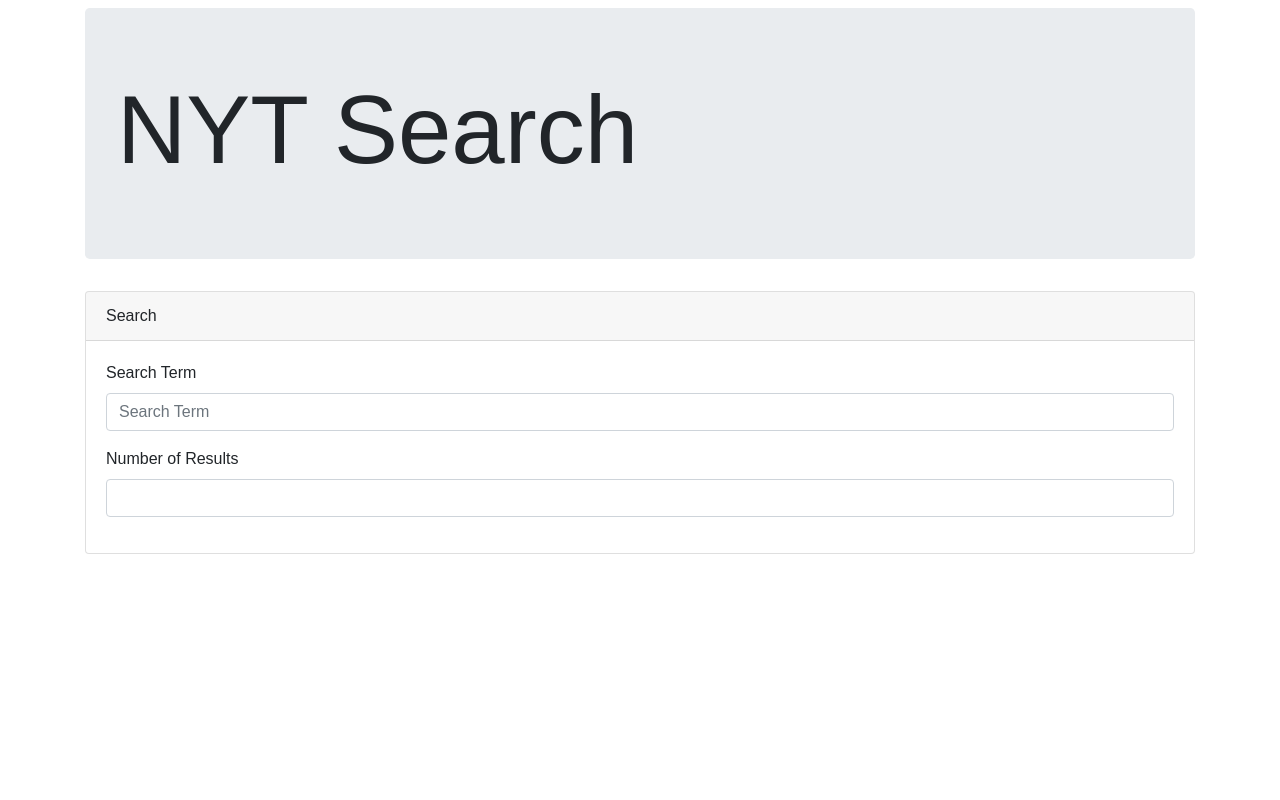
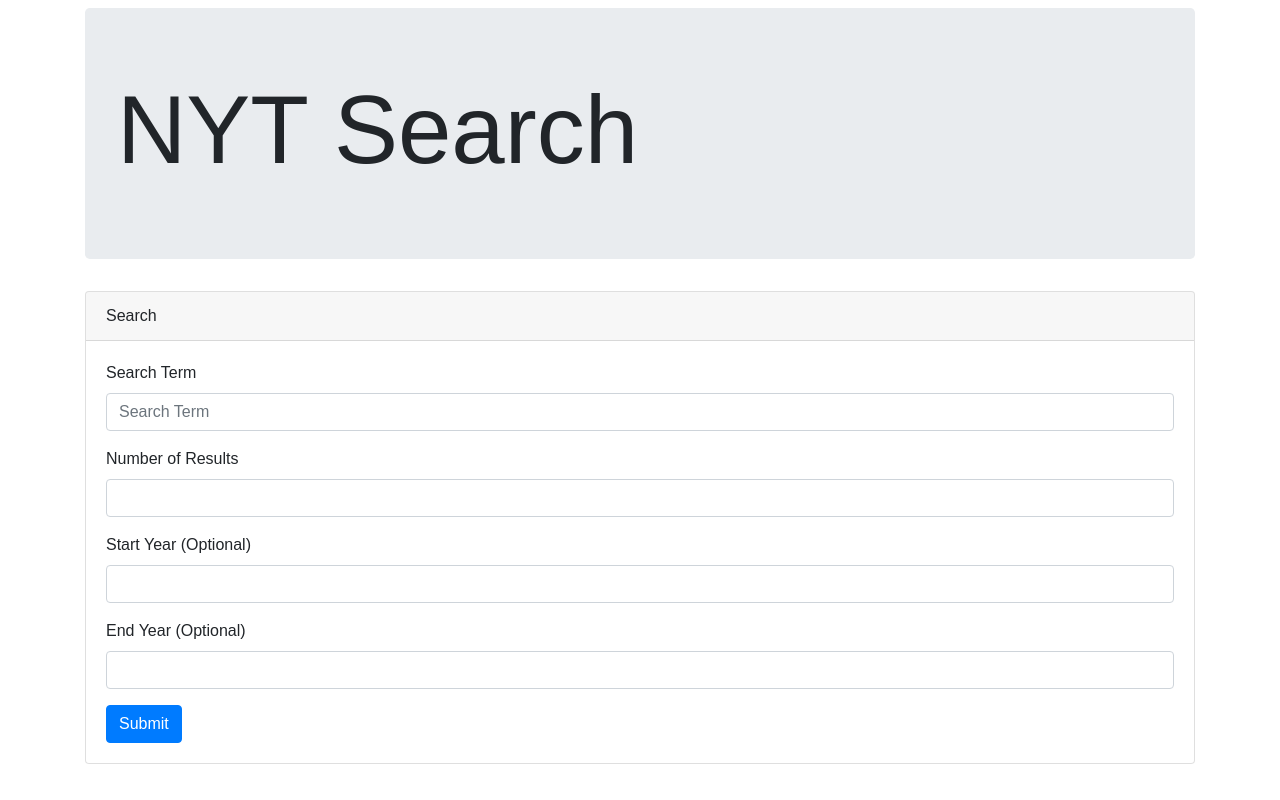
Before and after one commit to crystalodi/nytreact, a React (Create React App) app in the folder client/: page / in a window 1280 px wide. Built offline with nearby package versions, Linux system fonts and the light colour scheme.

Commit message:
add ui for forms to Home component.

```diff
--- a/client/src/components/Form/Button.js
+++ b/client/src/components/Form/Button.js
@@ -1,5 +1,5 @@
 import React from "react";
 
 export const Button = props => (
-    <button className="btn btn-primary" {...props}>{props.children}</button>
+    <button {...props}>{props.children}</button>
 )
--- a/client/src/pages/Home/Home.js
+++ b/client/src/pages/Home/Home.js
@@ -6,7 +6,7 @@
 class Home extends Component {
     state = {
         searchTerm: "",
-        numberToRetrieve: "",
+        numResults: "",
         startYear: "",
         endYear: "",
         articles: []
@@ -15,7 +15,10 @@
         const {name, value} = event.target;
         this.setState({
             [name]: value
-        })
+        }, ()=> console.log(this.state))
+    }
+    handleFormSubmit = event => {
+        event.preventDefault();
     }
     render() {
         return (
@@ -25,12 +28,21 @@
                         <form>
                             <FormGroup>
                                 <Label htmlFor="searchTerm">Search Term</Label>
-                                <Input type="text" onChange={this.handleInputChange} placeholder="Search Term" id="searchTerm"/>
+                                <Input type="text" onChange={this.handleInputChange} placeholder="Search Term" id="searchTerm" name="searchTerm"/>
                             </FormGroup>
                             <FormGroup>
                                 <Label htmlFor="numResults">Number of Results</Label>
-                                <Input type="number" onChange={this.handleInputChange} id="numResults"/>
+                                <Input type="number" onChange={this.handleInputChange} id="numResults" name="numResults"/>
                             </FormGroup>
+                            <FormGroup>
+                                <Label htmlFor="startYear">Start Year (Optional)</Label>
+                                <Input type="text" onChange={this.handleInputChange} id="startYear" name="startYear"/>
+                            </FormGroup>
+                            <FormGroup>
+                                <Label htmlFor="endYear">End Year (Optional)</Label>
+                                <Input type="text" onChange={this.handleInputChange} id="endYear" name="endYear"/>
+                            </FormGroup>
+                            <Button onClick={this.handleFormSubmit} className="btn btn-primary">Submit</Button>
                         </form>
                     </Card>
                 </Column>
```
